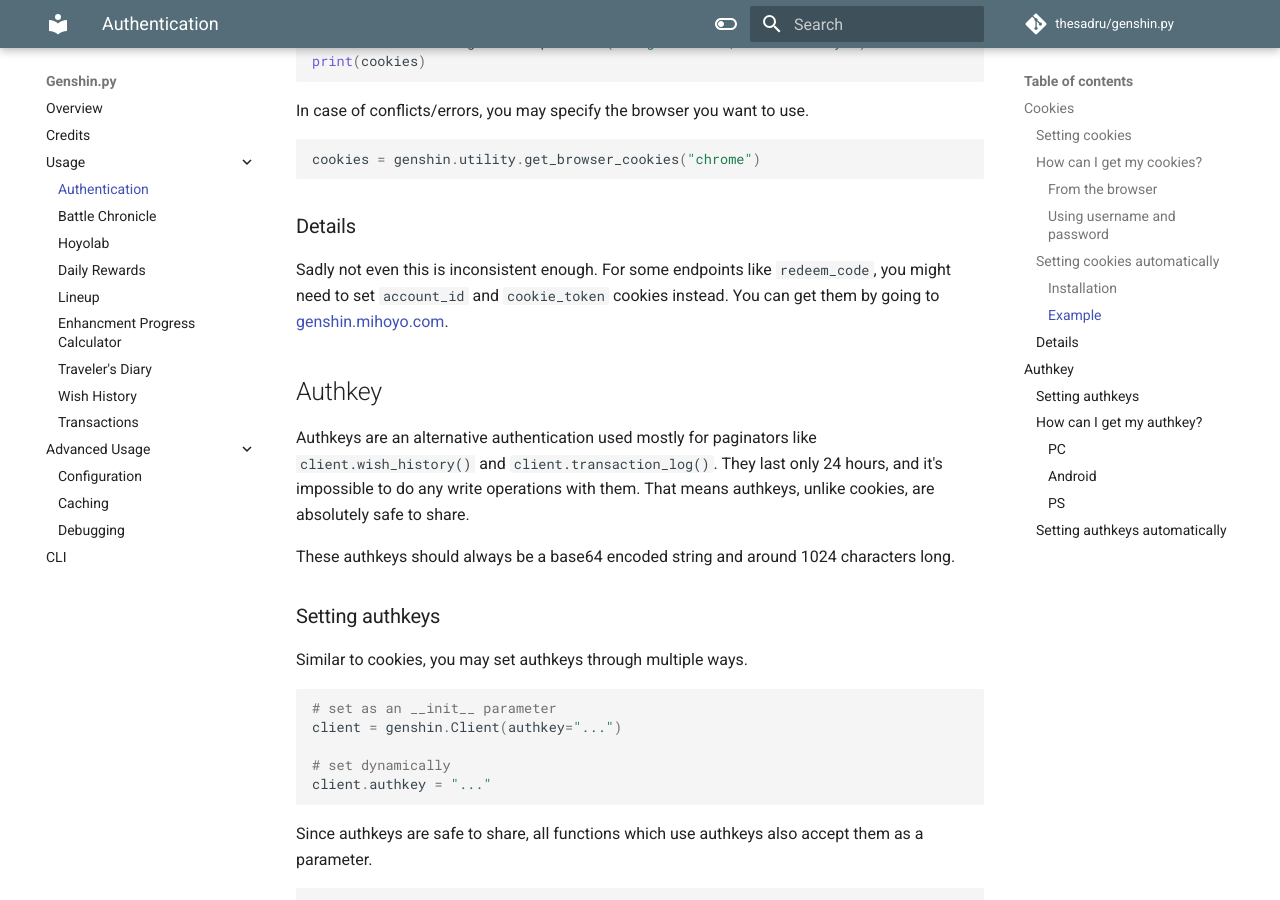
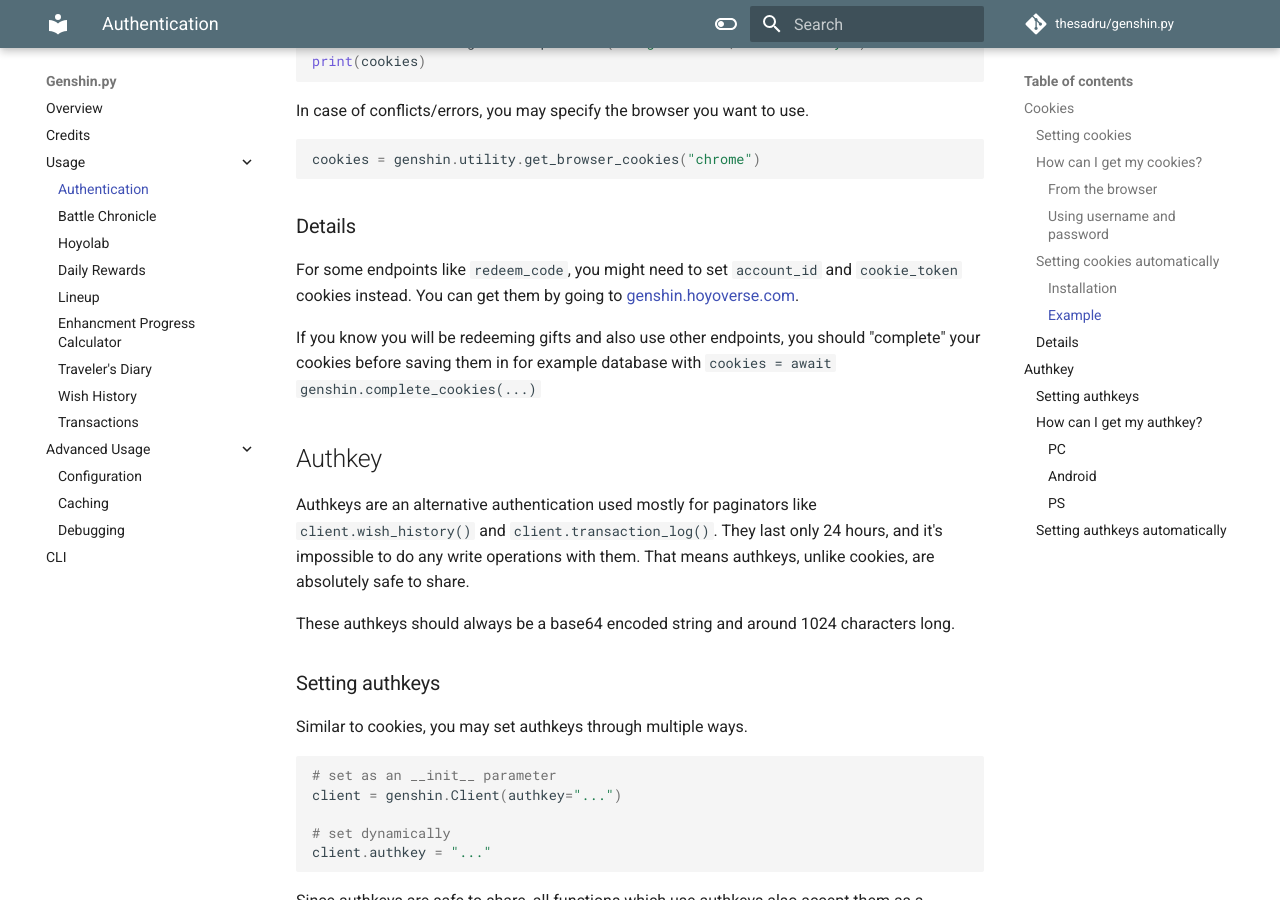
Before and after one commit to thesadru/genshin.py, an MkDocs documentation site: the page built from docs/authentication.md, in a window 1280 px wide and 900 px high, scrolled down 1569 px. Built offline with MkDocs 1.6.1 and Material for MkDocs 9.7.7, drawn with Linux system fonts in a browser that asks for light colours; comment, search, counter and statistics services are not loaded.

Commit message:
Fix cookie_token refresh
I was severely misinformed, it works completely differently

```diff
--- a/docs/authentication.md
+++ b/docs/authentication.md
@@ -72,7 +72,9 @@
 
 ### Details
 
-Sadly not even this is inconsistent enough. For some endpoints like `redeem_code`, you might need to set `account_id` and `cookie_token` cookies instead. You can get them by going to [genshin.mihoyo.com](https://genshin.mihoyo.com/en/gift).
+For some endpoints like `redeem_code`, you might need to set `account_id` and `cookie_token` cookies instead. You can get them by going to [genshin.hoyoverse.com](https://genshin.hoyoverse.com/en/gift).
+
+If you know you will be redeeming gifts and also use other endpoints, you should "complete" your cookies before saving them in for example database with `cookies = await genshin.complete_cookies(...)`
 
 ## Authkey
 
```
Also changed, not shown: 1 other file.
